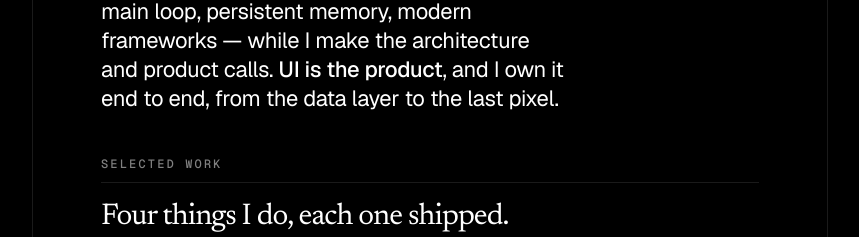
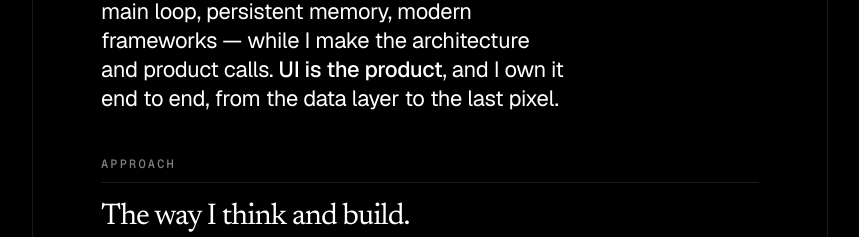
Before and after one commit to gamingfedor-dev/resume, a plain HTML site: page index.html in a window 1280 px wide. Shown: the part 563-800 px from the top of the page, without its empty margins (210-1069 px from the left). Drawn offline with nearby package versions, Linux system fonts and the light colour scheme.

Commit message:
rename section: Approach / The way I think and build

```diff
--- a/index.html
+++ b/index.html
@@ -553,8 +553,8 @@
   </section>
 
   <section>
-    <div class="eyebrow"><span>Selected work</span></div>
-    <h2>Four things I do, each one shipped.</h2>
+    <div class="eyebrow"><span>Approach</span></div>
+    <h2>The way I think and build.</h2>
     <div class="work-grid">
 
       <article class="work">
```
